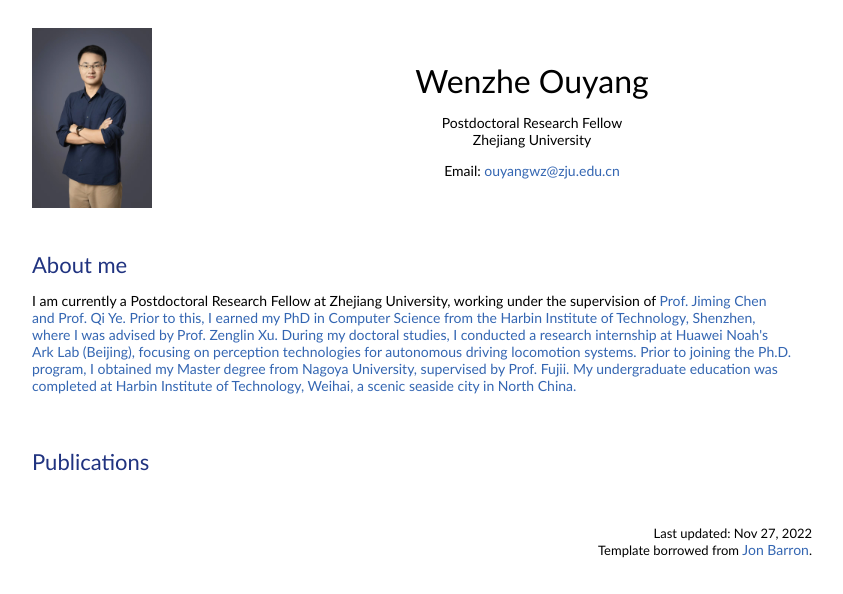
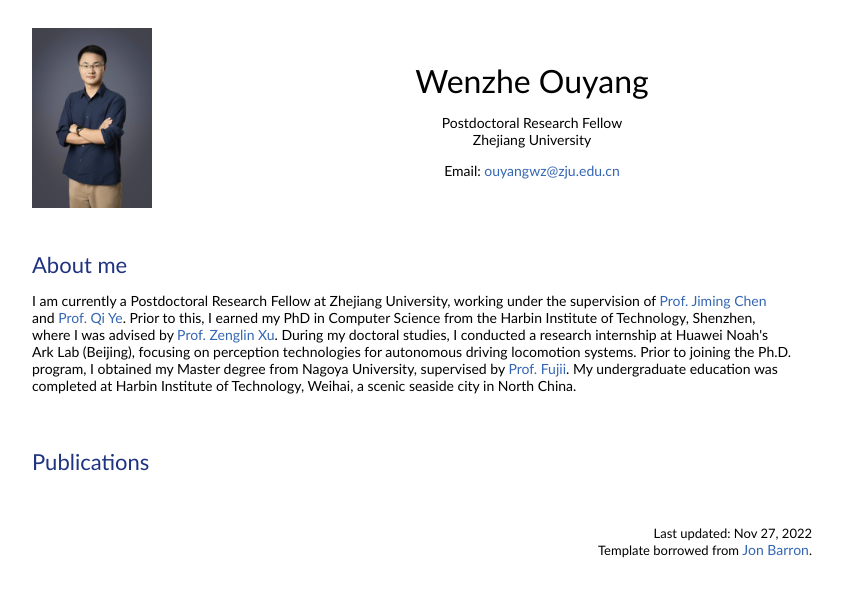
Before and after one commit to shabiouyang/shabiouyang, a plain HTML site: page index.html in a window 1280 px wide. Shown: the whole page, without its empty margins (228-1071 px from the left). Drawn offline with Linux system fonts and the light colour scheme; a script that the page names is missing.

Commit message:
update
71

```diff
--- a/index.html
+++ b/index.html
@@ -84,7 +84,7 @@
                   >
                     <heading>About me</heading>
                     <p>
-                      I am currently a Postdoctoral Research Fellow at Zhejiang University, working under the supervision of <a href="https://person.zju.edu.cn/jmchen">Prof. Jiming Chen and <a href="https://person.zju.edu.cn/en/yeqi">Prof. Qi Ye. Prior to this, I earned my PhD in Computer Science from the Harbin Institute of Technology, Shenzhen, where I was advised by <a href="https://faculty.fudan.edu.cn/zenglinxu/zh_CN/index.htm">Prof. Zenglin Xu. During my doctoral studies, I conducted a research internship at Huawei Noah's Ark Lab (Beijing), focusing on perception technologies for autonomous driving locomotion systems. Prior to joining the Ph.D. program, I obtained my Master degree from Nagoya University, supervised by <a href="https://www.fujii.nuee.nagoya-u.ac.jp/member-e.html">Prof. Fujii. My undergraduate education was completed at Harbin Institute of Technology, Weihai, a scenic seaside city in North China.
+                      I am currently a Postdoctoral Research Fellow at Zhejiang University, working under the supervision of <a href="https://person.zju.edu.cn/jmchen">Prof. Jiming Chen</a> and <a href="https://person.zju.edu.cn/en/yeqi">Prof. Qi Ye</a>. Prior to this, I earned my PhD in Computer Science from the Harbin Institute of Technology, Shenzhen, where I was advised by <a href="https://faculty.fudan.edu.cn/zenglinxu/zh_CN/index.htm">Prof. Zenglin Xu</a>. During my doctoral studies, I conducted a research internship at Huawei Noah's Ark Lab (Beijing), focusing on perception technologies for autonomous driving locomotion systems. Prior to joining the Ph.D. program, I obtained my Master degree from Nagoya University, supervised by <a href="https://www.fujii.nuee.nagoya-u.ac.jp/member-e.html">Prof. Fujii</a>. My undergraduate education was completed at Harbin Institute of Technology, Weihai, a scenic seaside city in North China.
 <!--                      I obtained my Bachelor's degree with communication engineering from Jilin University in 2019.-->
                     </p>
                   </td>
```
